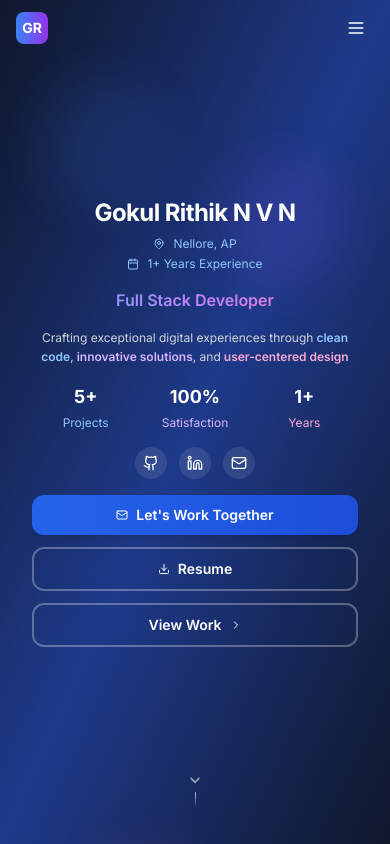
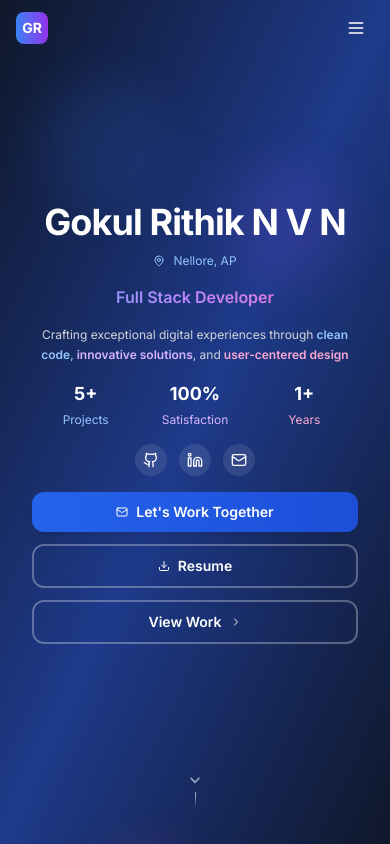
Before and after one commit to Rithik-gokul/Portfolio, a React (Vite) app: page / in a window 390 px wide. Shown: the top 844 px of the page. Built offline with nearby package versions, Linux system fonts and the light colour scheme.

Commit message:
Font fixes in Mobile

```diff
--- a/src/components/Hero.tsx
+++ b/src/components/Hero.tsx
@@ -43,7 +43,7 @@ const Hero = () => {
           <div className="space-y-4 sm:space-y-6">
             <div className="animate-slide-up">
               {/* Responsive name sizing - smaller on mobile to prevent overlap */}
-              <h1 className="text-2xl sm:text-3xl md:text-4xl lg:text-6xl xl:text-7xl font-bold text-white mb-2 sm:mb-4 tracking-tight leading-tight">
+              <h1 className="text-4xl sm:text-4xl md:text-7xl lg:text-6xl xl:text-7xl font-bold text-white mb-2 sm:mb-4 tracking-tight leading-tight">
                 Gokul Rithik N V N
               </h1>
               <div className="flex flex-col sm:flex-row items-center justify-center space-y-1 sm:space-y-0 sm:space-x-4 lg:space-x-6 text-blue-300 text-xs sm:text-sm md:text-base mb-4 sm:mb-6">
@@ -51,10 +51,10 @@ const Hero = () => {
                   <MapPin className="w-3 h-3 sm:w-4 sm:h-4" />
                   <span>Nellore, AP</span>
                 </div>
-                <div className="flex items-center space-x-2">
+                {/* <div className="flex items-center space-x-2">
                   <Calendar className="w-3 h-3 sm:w-4 sm:h-4" />
                   <span>1+ Years Experience</span>
-                </div>
+                </div> */}
               </div>
             </div>
 
```
